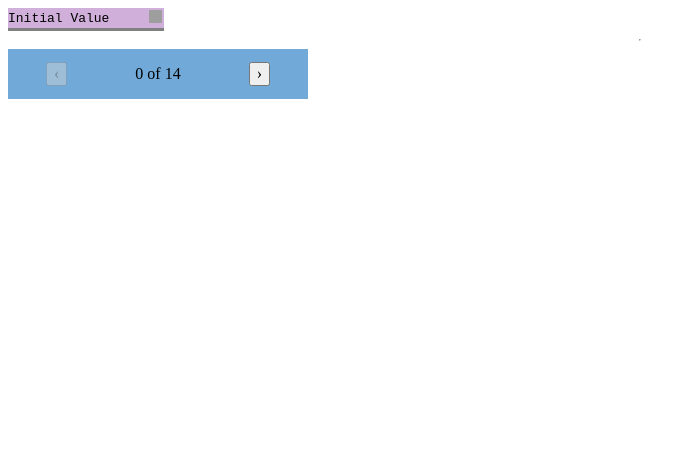
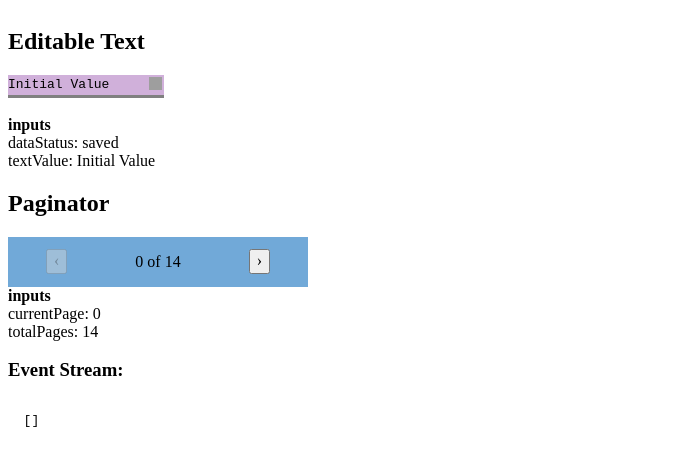
Before and after one commit to nayfin/demo-co, an Angular app: page / in a window 1280 px wide. Shown: the top 466 px of the page, without its empty margins (0-696 px from the left). Built offline with nearby package versions, Linux system fonts and the light colour scheme; grey boxes are pictures that could not be loaded.

Commit message:
- removes unnecessary viewChild - updates demo to help convey usage

```diff
--- a/apps/demo/src/app/app.component.html
+++ b/apps/demo/src/app/app.component.html
@@ -1,14 +1,28 @@
+<h2>Editable Text</h2>
 <editable-text
   (updateText)="handleUpdate($event)"
   [dataStatus]="status"
   [textValue]="someText">
-</editable-text>
+</editable-text> <br>
+<strong>inputs</strong>
+dataStatus: {{ status }} <br>
+textValue: {{ someText }}
 
-<hr>
-
+<h2>Paginator</h2>
 <editable-paginator
   [currentPage]="currentPage"
   [totalPages]="totalPages"
   (decrement)="decrementPage()"
   (increment)="incrementPage()">
 </editable-paginator>
+<strong>inputs</strong>
+currentPage: {{currentPage}} <br>
+totalPages: {{ totalPages}}
+<br>
+
+<h3>
+  Event Stream:
+</h3>
+<pre>
+  {{ eventStream | json }}
+</pre>
--- a/apps/demo/src/app/app.component.ts
+++ b/apps/demo/src/app/app.component.ts
@@ -13,7 +13,10 @@ export class AppComponent {
   currentPage = 0;
   totalPages = 14;
 
+  eventStream: string[] = [];
+
   handleUpdate(newValue: string) {
+    this.logEvent('text updated')
     this.someText = newValue;
     this.status = 'updating';
     setTimeout(() => {
@@ -22,10 +25,16 @@ export class AppComponent {
   }
 
   incrementPage() {
+    this.logEvent('increment')
     this.currentPage++;
   }
 
   decrementPage() {
+    this.logEvent('decrement')
     this.currentPage--;
   }
+
+  logEvent(name: string) {
+    this.eventStream.unshift(name);
+  }
 }
--- a/libs/editable/src/lib/components/text/text.component.html
+++ b/libs/editable/src/lib/components/text/text.component.html
@@ -8,8 +8,7 @@
       (keydown.enter)="initiateUpdateText()"
       (keydown.tab)="initiateUpdateText()"
       (keydown.esc)="cancelUpdateText()"
-      (blur)="cancelUpdateText()"
-      #textInput/>
+      (blur)="cancelUpdateText()"/>
   </div>
   <ng-template #display>
     <p (click)="enableEditing()">
--- a/libs/editable/src/lib/components/text/text.component.ts
+++ b/libs/editable/src/lib/components/text/text.component.ts
@@ -25,7 +25,6 @@ export class TextComponent implements OnInit {
 
   @Output() updateText = new EventEmitter<string>();
 
-  @ViewChild('textInput') textInput: ElementRef;
   control: FormControl;
 
   ngOnInit() {
```
Also changed, not shown: 1 other file (tests, documents, lock files or other folders).
